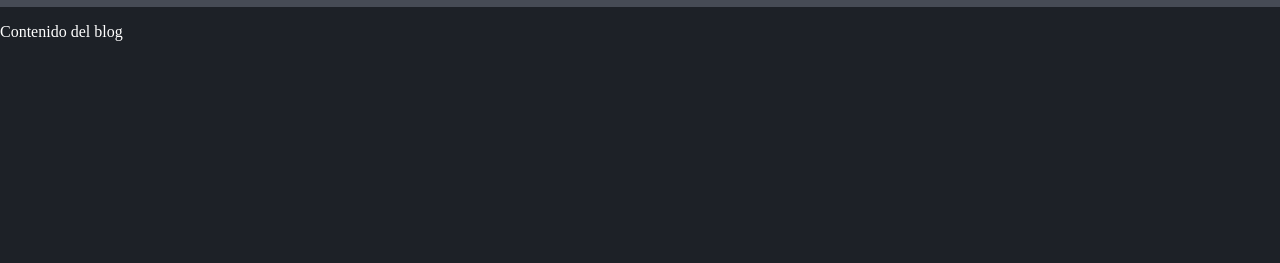
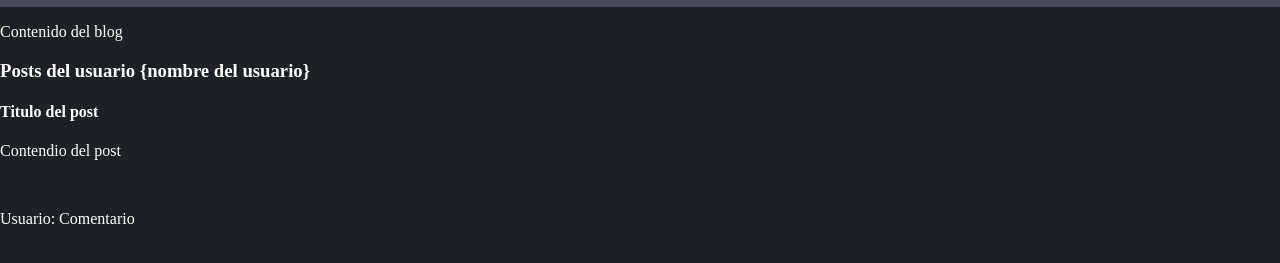
Before and after one commit to Kaspper-07/curso-git, a plain HTML site: page index.html in a window 1280 px wide. Shown: the part 63-326 px from the top of the page. Drawn offline with Linux system fonts and the light colour scheme; a web font is replaced by a local one.

Commit message:
Add post html

```diff
--- a/index.html
+++ b/index.html
@@ -18,5 +18,14 @@
     <div>
         <P>Contenido del blog</P>
     </div>
+    <div class="container" id="content">
+        <h3>Posts del usuario {nombre del usuario}</h3>
+    </div>
+    <div class="posts">
+        <h4>Titulo del post</h4>
+        <p>Contendio del post</p>
+        <br>
+        <p><span>Usuario: </span> Comentario</p>
+    </div>
 </body>
 </html>
```
